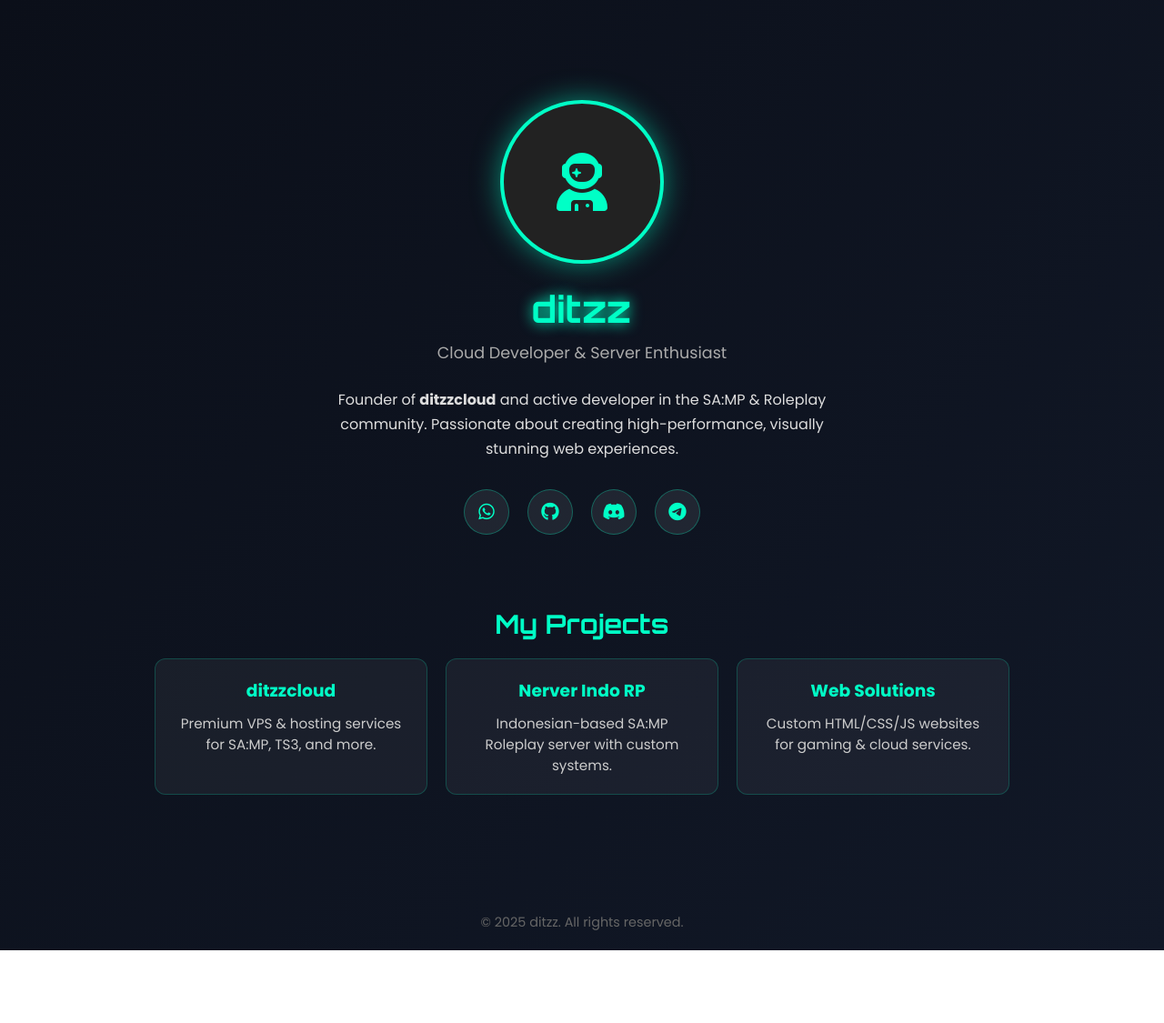
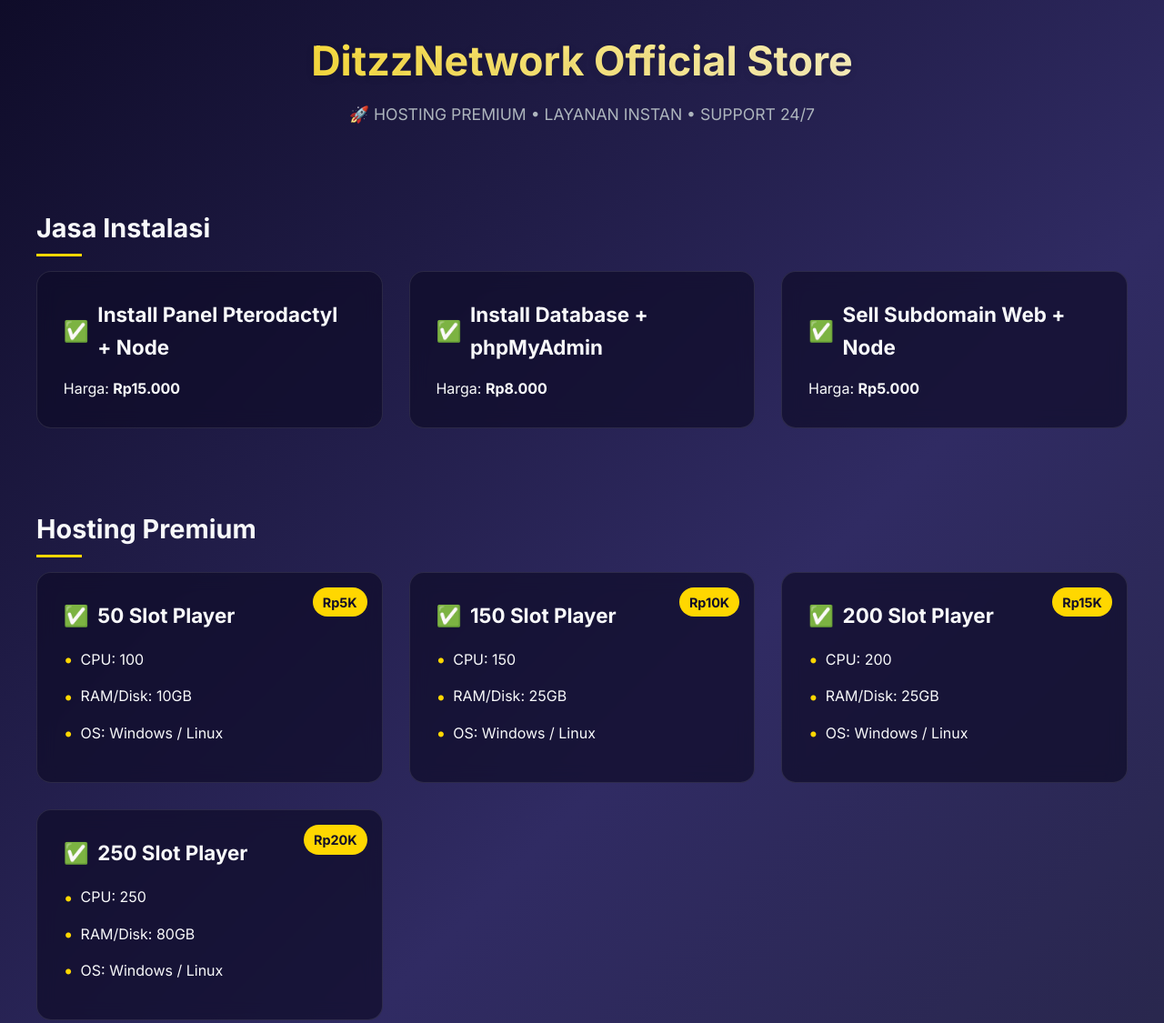
Before and after one commit to FarrellSamp/listhosting, a plain HTML site: page index.html in a window 1280 px wide. Shown: the top 1125 px of the page at 91% size. Before the commit the page ends 1045 px from the top, so only its background shows below. Drawn offline with Linux system fonts and the light colour scheme.

Commit message:
Update index.html

```diff
--- a/index.html
+++ b/index.html
@@ -1,220 +1,291 @@
 <!DOCTYPE html>
-<html lang="id">
+<html lang="en">
 <head>
   <meta charset="UTF-8" />
   <meta name="viewport" content="width=device-width, initial-scale=1.0"/>
-  <title>Profile - Ditzz</title>
-  <link rel="stylesheet" href="https://cdnjs.cloudflare.com/ajax/libs/font-awesome/6.5.0/css/all.min.css"/>
+  <title>DitzzNetwork Official Store</title>
+  <link rel="stylesheet" href="https://fonts.googleapis.com/css2?family=Inter:wght@300;400;600;700&display=swap" />
   <style>
-    @import url('https://fonts.googleapis.com/css2?family=Poppins:wght@400;600;700&family=Orbitron:wght@600;700&display=swap');
+    :root {
+      --primary: #0f0c29;
+      --secondary: #302b63;
+      --accent: #24243e;
+      --gold: #ffd700;
+      --white: #f8f9fa;
+      --gray: #adb5bd;
+      --card-bg: rgba(15, 12, 41, 0.7);
+      --border-radius: 16px;
+      --transition: all 0.4s cubic-bezier(0.165, 0.84, 0.44, 1);
+    }
 
     * {
       margin: 0;
       padding: 0;
       box-sizing: border-box;
-      scroll-behavior: smooth;
     }
 
     body {
-      font-family: 'Poppins', sans-serif;
-      background: linear-gradient(135deg, #0b0f19, #111827);
-      color: white;
-      overflow-x: hidden;
+      font-family: 'Inter', sans-serif;
+      background: linear-gradient(135deg, var(--primary), var(--secondary), var(--accent));
+      color: var(--white);
+      min-height: 100vh;
+      padding: 2rem;
+      line-height: 1.6;
     }
 
-    .profile-container {
-      max-width: 1000px;
-      margin: 80px auto;
-      padding: 30px;
-      display: flex;
-      flex-direction: column;
-      align-items: center;
-      text-align: center;
+    .container {
+      max-width: 1200px;
+      margin: 0 auto;
     }
 
-    .profile-img {
-      width: 180px;
-      height: 180px;
-      border-radius: 50%;
-      object-fit: cover;
-      border: 4px solid #00ffc6;
-      box-shadow: 0 0 30px rgba(0, 255, 198, 0.5);
-      margin-bottom: 25px;
-      background: #222;
-      display: flex;
-      align-items: center;
-      justify-content: center;
-      font-size: 64px;
-      color: #00ffc6;
+    header {
+      text-align: center;
+      margin-bottom: 3rem;
     }
 
     h1 {
-      font-family: 'Orbitron', sans-serif;
-      font-size: 2.5rem;
-      margin-bottom: 10px;
-      color: #00ffc6;
-      text-shadow: 0 0 15px #00ffc6;
+      font-size: 2.8rem;
+      font-weight: 700;
+      margin-bottom: 0.5rem;
+      background: linear-gradient(to right, var(--gold), #fff);
+      -webkit-background-clip: text;
+      background-clip: text;
+      color: transparent;
+      text-shadow: 0 2px 10px rgba(0,0,0,0.1);
     }
 
-    .tagline {
-      color: #aaa;
+    .subtitle {
       font-size: 1.1rem;
-      margin-bottom: 25px;
+      color: var(--gray);
     }
 
-    .bio {
-      max-width: 600px;
-      line-height: 1.7;
-      margin-bottom: 30px;
-      color: #ddd;
-    }
-
-    .social-links {
-      display: flex;
-      gap: 20px;
-      margin-bottom: 40px;
-    }
-
-    .social-links a {
-      display: inline-flex;
-      align-items: center;
-      justify-content: center;
-      width: 50px;
-      height: 50px;
-      border-radius: 50%;
-      background: rgba(255, 255, 255, 0.08);
-      color: #00ffc6;
-      font-size: 20px;
-      text-decoration: none;
-      transition: all 0.3s ease;
-      border: 1px solid rgba(0, 255, 198, 0.3);
-    }
-
-    .social-links a:hover {
-      background: #00ffc6;
-      color: #000;
-      transform: translateY(-5px);
-      box-shadow: 0 0 20px rgba(0, 255, 198, 0.7);
-    }
-
-    .projects {
-      width: 100%;
-      margin-top: 40px;
-    }
-
-    .projects h2 {
-      font-family: 'Orbitron', sans-serif;
-      color: #00ffc6;
-      margin-bottom: 20px;
-      font-size: 1.8rem;
-    }
-
-    .cards {
+    .services, .hosting-plans {
       display: grid;
-      grid-template-columns: repeat(auto-fit, minmax(250px, 1fr));
-      gap: 20px;
-      margin-top: 20px;
+      grid-template-columns: repeat(auto-fit, minmax(300px, 1fr));
+      gap: 1.8rem;
+      margin-bottom: 3rem;
     }
 
     .card {
-      background: rgba(255, 255, 255, 0.05);
-      border: 1px solid rgba(0, 255, 198, 0.2);
-      padding: 20px;
-      border-radius: 12px;
-      transition: all 0.4s ease;
-      opacity: 0;
-      transform: translateY(30px);
-    }
-
-    .card.visible {
-      opacity: 1;
-      transform: translateY(0);
+      background: var(--card-bg);
+      backdrop-filter: blur(10px);
+      border: 1px solid rgba(255, 255, 255, 0.1);
+      border-radius: var(--border-radius);
+      padding: 1.8rem;
+      transition: var(--transition);
+      position: relative;
+      overflow: hidden;
     }
 
     .card:hover {
       transform: translateY(-8px);
-      box-shadow: 0 0 25px rgba(0, 255, 198, 0.4);
+      box-shadow: 0 10px 30px rgba(0, 0, 0, 0.3);
+      border-color: rgba(255, 215, 0, 0.3);
+    }
+
+    .card::before {
+      content: "";
+      position: absolute;
+      top: 0;
+      left: 0;
+      width: 100%;
+      height: 4px;
+      background: linear-gradient(to right, var(--gold), transparent);
+      opacity: 0;
+      transition: var(--transition);
+    }
+
+    .card:hover::before {
+      opacity: 1;
     }
 
     .card h3 {
-      color: #00ffc6;
-      margin-bottom: 10px;
+      font-size: 1.4rem;
+      margin-bottom: 1rem;
+      display: flex;
+      align-items: center;
+      gap: 0.6rem;
     }
 
-    .card p {
-      font-size: 0.95rem;
-      color: #ccc;
+    .card h3::before {
+      content: "✅";
+    }
+
+    .price-tag {
+      position: absolute;
+      top: 1rem;
+      right: 1rem;
+      background: var(--gold);
+      color: var(--primary);
+      font-weight: 700;
+      padding: 0.3rem 0.7rem;
+      border-radius: 20px;
+      font-size: 0.9rem;
+    }
+
+    .features {
+      list-style: none;
+      margin-top: 1rem;
+    }
+
+    .features li {
+      margin-bottom: 0.6rem;
+      display: flex;
+      align-items: center;
+      gap: 0.5rem;
+    }
+
+    .features li::before {
+      content: "•";
+      color: var(--gold);
+      font-size: 1.2rem;
+    }
+
+    .section-title {
+      font-size: 1.8rem;
+      margin: 2.5rem 0 1.5rem;
+      position: relative;
+      display: inline-block;
+    }
+
+    .section-title::after {
+      content: "";
+      position: absolute;
+      bottom: -8px;
+      left: 0;
+      width: 50px;
+      height: 3px;
+      background: var(--gold);
+    }
+
+    .cta {
+      text-align: center;
+      margin-top: 2rem;
+    }
+
+    .btn {
+      display: inline-block;
+      background: linear-gradient(to right, var(--gold), #ffba00);
+      color: var(--primary);
+      font-weight: 700;
+      padding: 0.8rem 2rem;
+      border-radius: 30px;
+      text-decoration: none;
+      font-size: 1.1rem;
+      transition: var(--transition);
+      box-shadow: 0 4px 15px rgba(255, 215, 0, 0.3);
+    }
+
+    .btn:hover {
+      transform: scale(1.05);
+      box-shadow: 0 6px 20px rgba(255, 215, 0, 0.5);
     }
 
     footer {
       text-align: center;
-      margin-top: 60px;
-      padding: 20px;
-      color: #666;
-      font-size: 0.9rem;
+      margin-top: 4rem;
+      color: var(--gray);
+      font-size: 0.95rem;
+    }
+
+    @media (max-width: 768px) {
+      body {
+        padding: 1rem;
+      }
+      h1 {
+        font-size: 2.2rem;
+      }
     }
   </style>
 </head>
 <body>
-  <div class="profile-container">
-    <!-- Ganti dengan <img> jika punya foto profil -->
-    <div class="profile-img">
-      <i class="fas fa-user-astronaut"></i>
+  <div class="container">
+    <header>
+      <h1>DitzzNetwork Official Store</h1>
+      <p class="subtitle">🚀 HOSTING PREMIUM • LAYANAN INSTAN • SUPPORT 24/7</p>
+    </header>
+
+    <h2 class="section-title">Jasa Instalasi</h2>
+    <div class="services">
+      <div class="card">
+        <h3>Install Panel Pterodactyl + Node</h3>
+        <p>Harga: <strong>Rp15.000</strong></p>
+      </div>
+      <div class="card">
+        <h3>Install Database + phpMyAdmin</h3>
+        <p>Harga: <strong>Rp8.000</strong></p>
+      </div>
+      <div class="card">
+        <h3>Sell Subdomain Web + Node</h3>
+        <p>Harga: <strong>Rp5.000</strong></p>
+      </div>
     </div>
 
-    <h1>ditzz</h1>
-    <p class="tagline">Cloud Developer & Server Enthusiast</p>
-
-    <p class="bio">
-      Founder of <strong>ditzzcloud</strong> and active developer in the SA:MP & Roleplay community.
-      Passionate about creating high-performance, visually stunning web experiences.
-    </p>
-
-    <div class="social-links">
-      <a href="https://wa.me/6285191923519" target="_blank"><i class="fab fa-whatsapp"></i></a>
-      <a href="#" target="_blank"><i class="fab fa-github"></i></a>
-      <a href="#" target="_blank"><i class="fab fa-discord"></i></a>
-      <a href="#" target="_blank"><i class="fab fa-telegram"></i></a>
+    <h2 class="section-title">Hosting Premium</h2>
+    <div class="hosting-plans">
+      <div class="card">
+        <span class="price-tag">Rp5K</span>
+        <h3>50 Slot Player</h3>
+        <ul class="features">
+          <li>CPU: 100</li>
+          <li>RAM/Disk: 10GB</li>
+          <li>OS: Windows / Linux</li>
+        </ul>
+      </div>
+      <div class="card">
+        <span class="price-tag">Rp10K</span>
+        <h3>150 Slot Player</h3>
+        <ul class="features">
+          <li>CPU: 150</li>
+          <li>RAM/Disk: 25GB</li>
+          <li>OS: Windows / Linux</li>
+        </ul>
+      </div>
+      <div class="card">
+        <span class="price-tag">Rp15K</span>
+        <h3>200 Slot Player</h3>
+        <ul class="features">
+          <li>CPU: 200</li>
+          <li>RAM/Disk: 25GB</li>
+          <li>OS: Windows / Linux</li>
+        </ul>
+      </div>
+      <div class="card">
+        <span class="price-tag">Rp20K</span>
+        <h3>250 Slot Player</h3>
+        <ul class="features">
+          <li>CPU: 250</li>
+          <li>RAM/Disk: 80GB</li>
+          <li>OS: Windows / Linux</li>
+        </ul>
+      </div>
     </div>
 
-    <div class="projects">
-      <h2>My Projects</h2>
-      <div class="cards">
-        <div class="card">
-          <h3>ditzzcloud</h3>
-          <p>Premium VPS & hosting services for SA:MP, TS3, and more.</p>
-        </div>
-        <div class="card">
-          <h3>Nerver Indo RP</h3>
-          <p>Indonesian-based SA:MP Roleplay server with custom systems.</p>
-        </div>
-        <div class="card">
-          <h3>Web Solutions</h3>
-          <p>Custom HTML/CSS/JS websites for gaming & cloud services.</p>
-        </div>
-      </div>
+    <h2 class="section-title">Benefit</h2>
+    <div class="card" style="max-width: 700px; margin: 0 auto;">
+      <ul class="features">
+        <li>PMA: ON</li>
+        <li>Database: ON</li>
+        <li>Port Voice: ON</li>
+        <li>Ping Stabil: 20–45ms</li>
+      </ul>
     </div>
+
+    <div class="cta">
+      <a href="https://wa.me/6285191923519" target="_blank" class="btn">Hubungi Admin Sekarang</a>
+      <p style="margin-top: 1rem; font-size: 0.95rem; color: var(--gray);">
+        📱 <a href="https://whatsapp.com/channel/0029Vb6AJwNGehETESmmGi3Q" target="_blank" style="color: var(--gold); text-decoration: none;">Lihat Testimoni di WhatsApp Channel</a>
+      </p>
+    </div>
+
+    <footer>
+      <p>© 2025 DitzzNetwork. All rights reserved. Admin: +62 851-9192-3519 (DITZZ)</p>
+    </footer>
   </div>
 
-  <footer>
-    © 2025 ditzz. All rights reserved.
-  </footer>
-
   <script>
-    // Animasi saat scroll
-    document.addEventListener('DOMContentLoaded', () => {
-      const cards = document.querySelectorAll('.card');
-
-      const observer = new IntersectionObserver((entries) => {
-        entries.forEach(entry => {
-          if (entry.isIntersecting) {
-            entry.target.classList.add('visible');
-          }
-        });
-      }, { threshold: 0.1 });
-
-      cards.forEach(card => observer.observe(card));
-    });
+    // Optional: Add subtle scroll animation or interactivity later
+    console.log("Welcome to DitzzNetwork — Premium Hosting Experience.");
   </script>
 </body>
 </html>
```
